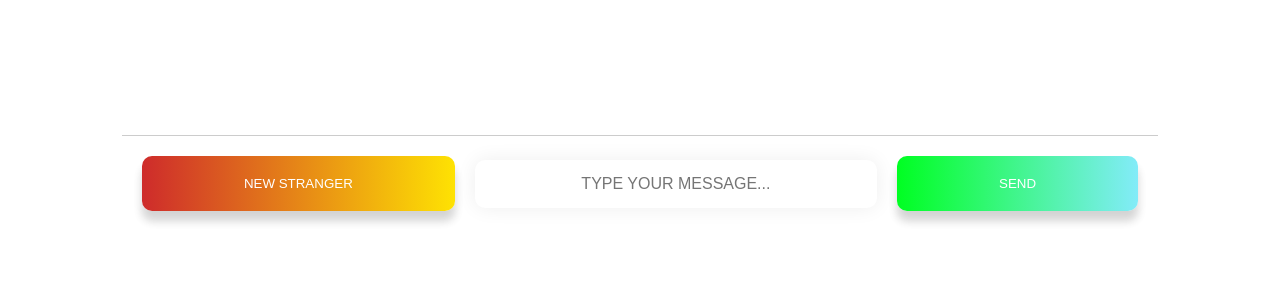
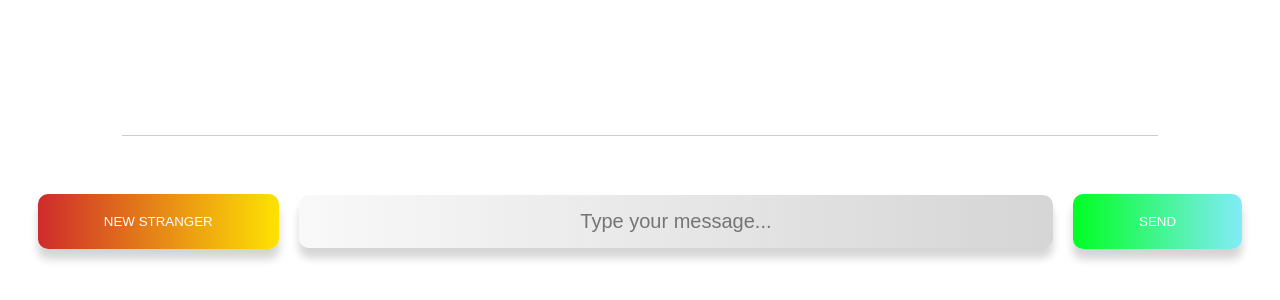
Before and after one commit to NVDespotov20/WHIS, a plain HTML site: page website/frontend/index.html in a window 1280 px wide. Shown: the part 444-744 px from the top of the page. Drawn offline with nearby package versions, Linux system fonts and the light colour scheme; no server answers.

Commit message:
Minor fixes

```diff
--- a/website/frontend/index.html
+++ b/website/frontend/index.html
@@ -21,6 +21,8 @@
         />
         <button id="send-button" class="button">Send</button>
       </div>
+
+      <div class="input-button-container"></div>
     </div>
 
     <script src="script.js"></script>
--- a/website/frontend/style.css
+++ b/website/frontend/style.css
@@ -20,6 +20,7 @@ body {
   box-sizing: border-box;
   flex-grow: 1;
   margin: 20px;
+  justify-content: space-between;
 }
 
 #chat-window {
@@ -74,21 +75,17 @@ body {
 .stranger-message:nth-child(2n) {
   align-self: flex-end; /* Adjusted to make all messages appear on the right */
 }
-/* ... Your existing CSS ... */
 
 .input-button-container {
   display: flex;
-  justify-content: space-between;
-  width: 100%;
+  justify-content: space-evenly;
+  width: 120%;
   padding: 10px; /* Add padding for better visual separation */
   box-sizing: border-box;
   align-items: center;
   margin-bottom: 10px; /* Adjust the margin at the bottom */
+
 }
-
-/* ... Your existing CSS ... */
-
-
 .button,
 #message-input {
   display: inline-block;
@@ -113,9 +110,15 @@ body {
 }
 
 #message-input {
-  flex-grow: 1;
+  background: linear-gradient(to left, rgba(75, 69, 69, 0.226) 0%, #eeeeee5b 100%);
+  flex-grow: 5;
   padding: 15px;
-  font-size: 16px;
+  font-size: 20px;
+  color: black;
+  text-transform: none;
+  box-shadow: 0 10px 10px rgba(0, 0, 0, 0.1), 0 10px 10px rgba(0, 0, 0, 0.08);
+  /*border: 2px solid rgba(85, 82, 82, 0.411);*/
+  backdrop-filter: blur(10px);
 }
 
 #send-button {
```
